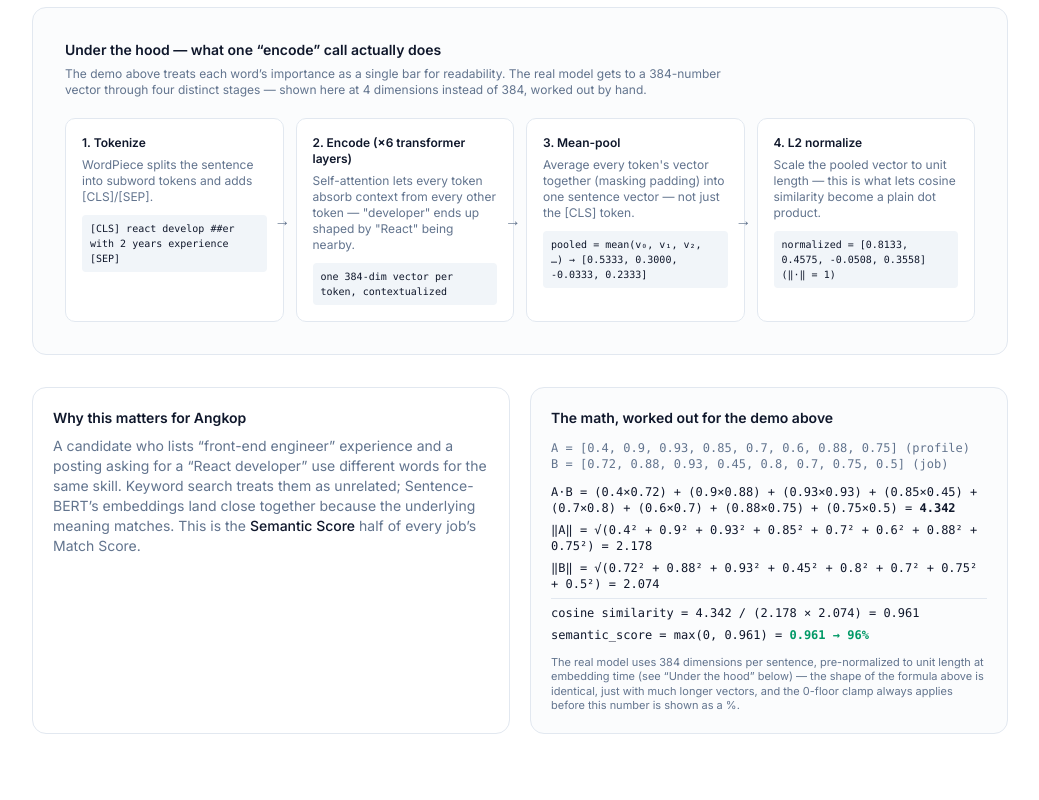
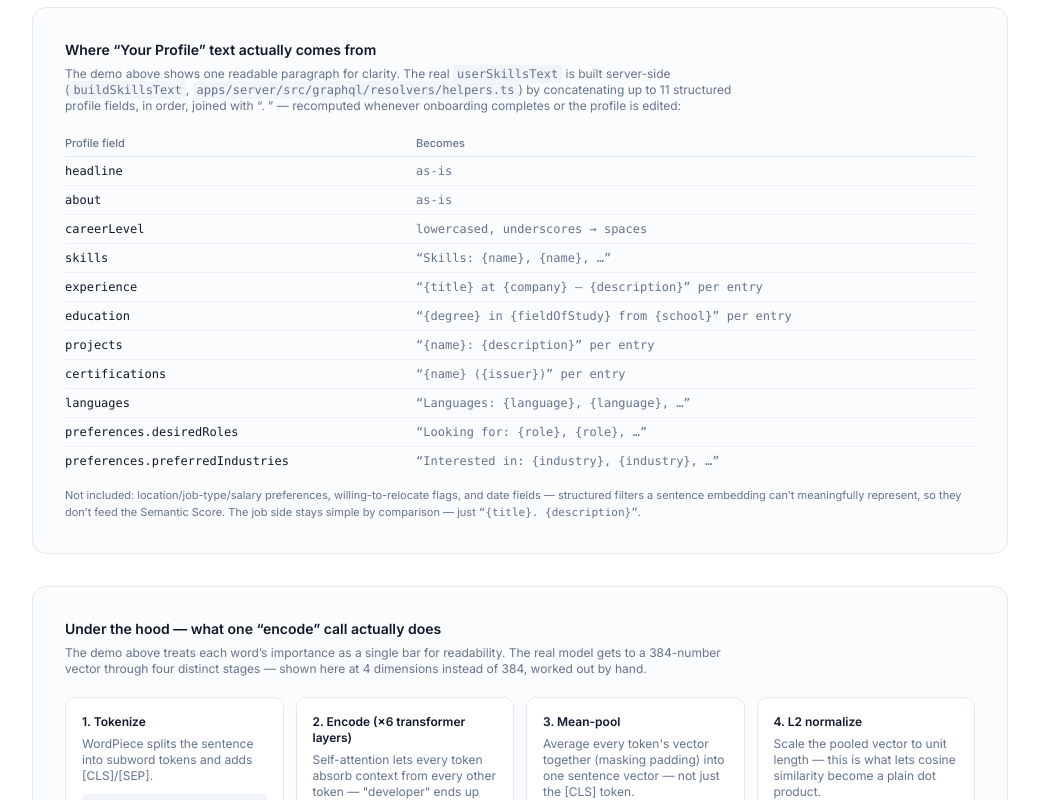
Before and after one commit to JPAVictoria/sandbox-designs, a Next.js app: page /algorithms/sbert in a window 1280 px wide. Shown: the part 1260-2060 px from the top of the page, without its empty margins (120-1159 px from the left). Before the commit the page ends 2034 px from the top, so only its background shows below. Built offline with nearby package versions, Linux system fonts and the light colour scheme.

Commit message:
feat: algorithm

```diff
--- a/app/(main)/algorithms/sbert/page.js
+++ b/app/(main)/algorithms/sbert/page.js
@@ -33,6 +33,10 @@ export default function SbertPage() {
       </div>
 
       <div className="mt-8">
+        <SkillsTextSourcePanel />
+      </div>
+
+      <div className="mt-8">
         <PipelinePanel />
       </div>
 
@@ -53,6 +57,64 @@ export default function SbertPage() {
         </div>
         <ComputationPanel />
       </div>
+    </div>
+  );
+}
+
+const SKILLS_TEXT_SOURCES = [
+  { field: "headline", format: "as-is" },
+  { field: "about", format: "as-is" },
+  { field: "careerLevel", format: "lowercased, underscores → spaces" },
+  { field: "skills", format: "“Skills: {name}, {name}, …”" },
+  { field: "experience", format: "“{title} at {company} — {description}” per entry" },
+  { field: "education", format: "“{degree} in {fieldOfStudy} from {school}” per entry" },
+  { field: "projects", format: "“{name}: {description}” per entry" },
+  { field: "certifications", format: "“{name} ({issuer})” per entry" },
+  { field: "languages", format: "“Languages: {language}, {language}, …”" },
+  { field: "preferences.desiredRoles", format: "“Looking for: {role}, {role}, …”" },
+  { field: "preferences.preferredIndustries", format: "“Interested in: {industry}, {industry}, …”" },
+];
+
+function SkillsTextSourcePanel() {
+  return (
+    <div className="rounded-xl border border-border bg-muted/30 p-5 sm:p-8">
+      <h2 className="text-sm font-semibold text-foreground">
+        Where &ldquo;Your Profile&rdquo; text actually comes from
+      </h2>
+      <p className="mt-1.5 max-w-2xl text-xs text-muted-foreground">
+        The demo above shows one readable paragraph for clarity. The real{" "}
+        <code className="rounded bg-muted px-1 py-0.5 font-mono">userSkillsText</code>{" "}
+        is built server-side (<code className="rounded bg-muted px-1 py-0.5 font-mono">buildSkillsText</code>,{" "}
+        <code className="rounded bg-muted px-1 py-0.5 font-mono">apps/server/src/graphql/resolvers/helpers.ts</code>)
+        by concatenating up to 11 structured profile fields, in order, joined
+        with &ldquo;. &rdquo; — recomputed whenever onboarding completes or
+        the profile is edited:
+      </p>
+      <div className="mt-4 overflow-x-auto">
+        <table className="w-full min-w-110 border-collapse text-xs">
+          <thead>
+            <tr className="border-b border-border text-left text-[11px] text-muted-foreground">
+              <th className="py-1.5 pr-3 font-medium">Profile field</th>
+              <th className="py-1.5 font-medium">Becomes</th>
+            </tr>
+          </thead>
+          <tbody>
+            {SKILLS_TEXT_SOURCES.map((row) => (
+              <tr key={row.field} className="border-b border-border/60 last:border-0">
+                <td className="py-1.5 pr-3 font-mono text-foreground">{row.field}</td>
+                <td className="py-1.5 font-mono text-muted-foreground">{row.format}</td>
+              </tr>
+            ))}
+          </tbody>
+        </table>
+      </div>
+      <p className="mt-3 text-[11px] text-muted-foreground">
+        Not included: location/job-type/salary preferences, willing-to-relocate
+        flags, and date fields — structured filters a sentence embedding
+        can&rsquo;t meaningfully represent, so they don&rsquo;t feed the
+        Semantic Score. The job side stays simple by comparison — just{" "}
+        <span className="font-mono">&ldquo;{"{title}"}. {"{description}"}&rdquo;</span>.
+      </p>
     </div>
   );
 }
--- a/components/algorithms/sbert-demo.jsx
+++ b/components/algorithms/sbert-demo.jsx
@@ -172,16 +172,16 @@ function TextPanel({ title, tokens, words, showWeights }) {
           }
           return (
             <span key={i}>
-              <motion.span
-                animate={{
+              <span
+                style={{
                   backgroundColor: showWeights ? "var(--color-accent)" : "transparent",
                   color: showWeights ? "var(--color-accent-foreground)" : "var(--color-foreground)",
+                  transition: "background-color 0.25s ease, color 0.25s ease",
                 }}
-                transition={{ duration: 0.25 }}
                 className="rounded px-0.5"
               >
                 {token}
-              </motion.span>
+              </span>
               <AnimatePresence>
                 {showWeights ? (
                   <motion.sup
```
Also changed, not shown: 1 other file (tests, documents, lock files or other folders).
